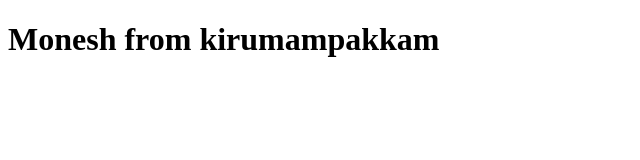
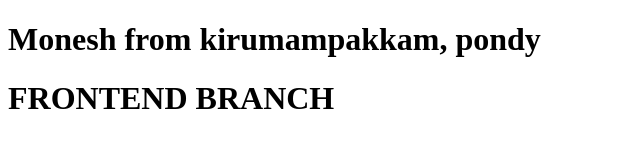
Before and after one commit to MONESHGOMO/SpringBoot, a plain HTML site: page SAMPLE/INDEX.HTML in a window 1280 px wide. Shown: the whole page, without its empty margins (0-640 px from the left). Drawn offline with Linux system fonts and the light colour scheme.

Commit message:
feta :gitplay

```diff
--- a/SAMPLE/INDEX.HTML
+++ b/SAMPLE/INDEX.HTML
@@ -6,7 +6,8 @@
     <title>github</title>
 
 
-    <h1> Monesh from  kirumampakkam </h1>
+    <h1> Monesh from  kirumampakkam, pondy </h1>
+    <H1> FRONTEND BRANCH </H1>
 </head>
 <body>
 
```
